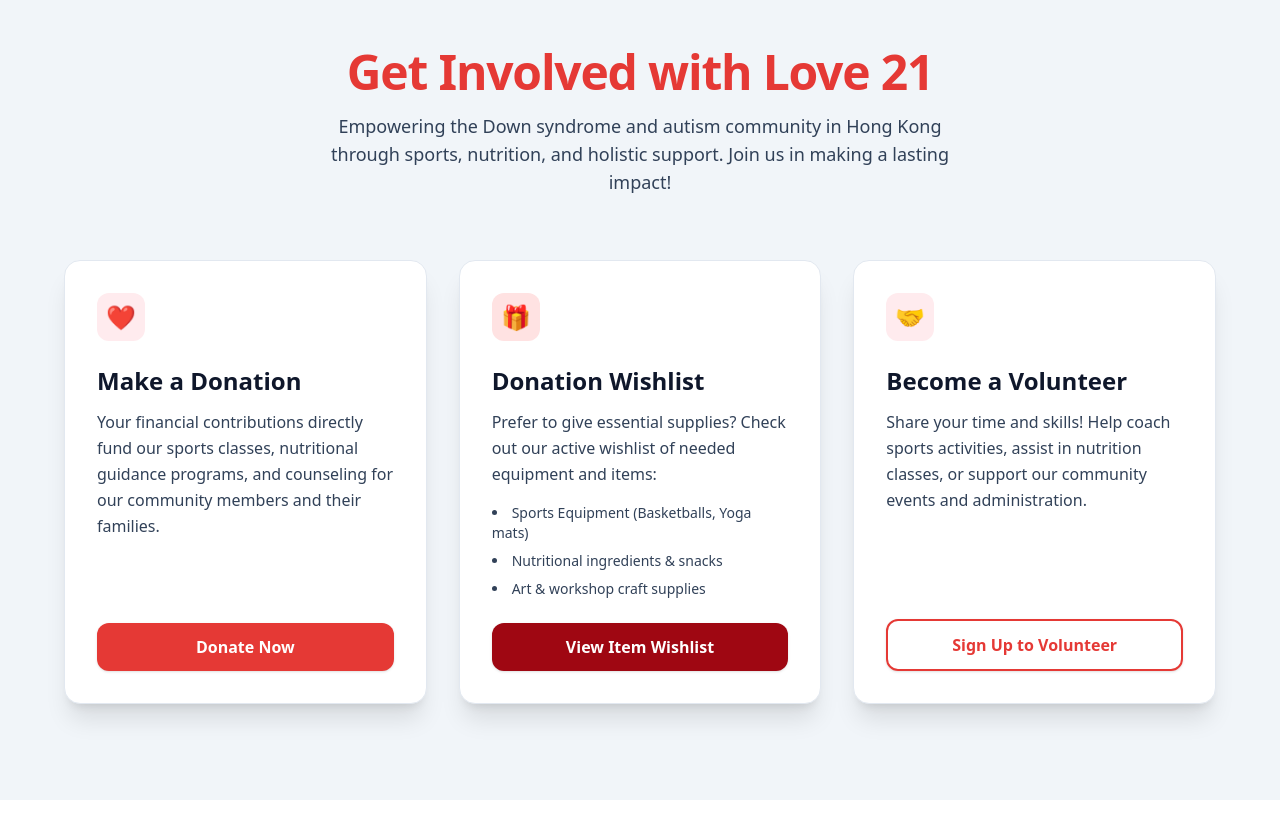
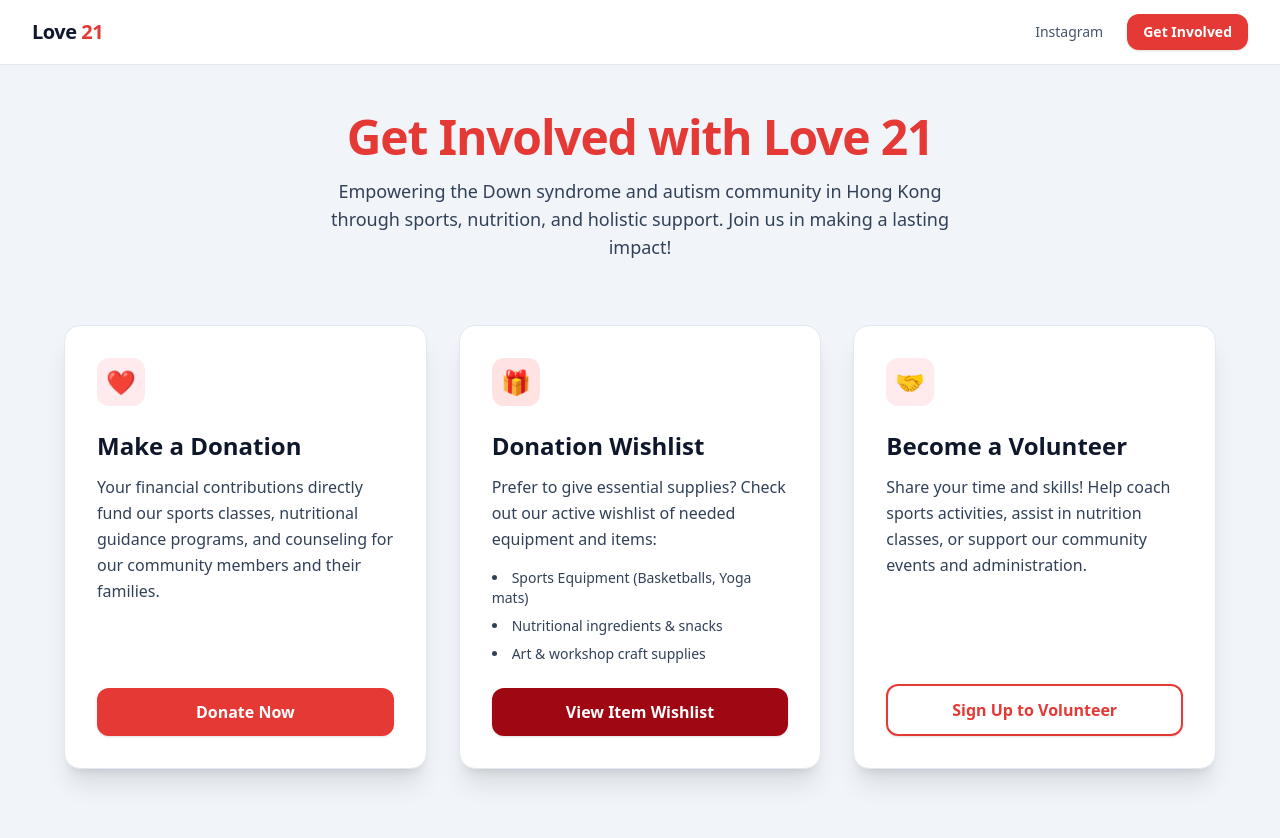
Before and after one commit to asanbl4/code-to-give-2026, a Next.js app in the folder frontend/: page /get-involved in a window 1280 px wide. Shown: the top 838 px of the page. Before the commit the page ends 800 px from the top, so only its background shows below. Built offline with nearby package versions, Linux system fonts and the light colour scheme.

Commit message:
feature: add add top navigation bar website wrapper

```diff
--- a/frontend/app/layout.tsx
+++ b/frontend/app/layout.tsx
@@ -1,5 +1,6 @@
 import type { Metadata } from "next";
 import { Geist, Geist_Mono } from "next/font/google";
+import Link from "next/link";
 import "./globals.css";
 
 const geistSans = Geist({
@@ -13,8 +14,8 @@
 });
 
 export const metadata: Metadata = {
-  title: "Create Next App",
-  description: "Generated by create next app",
+  title: "Love 21",
+  description: "Love 21 Foundation",
 };
 
 export default function RootLayout({
@@ -27,7 +28,32 @@
       lang="en"
       className={`${geistSans.variable} ${geistMono.variable} h-full antialiased`}
     >
-      <body className="min-h-full flex flex-col">{children}</body>
+      <body className="min-h-full flex flex-col">
+        <header className="w-full bg-white border-b border-slate-200 sticky top-0 z-50">
+          <div className="max-w-7xl mx-auto px-4 sm:px-6 lg:px-8 h-16 flex items-center justify-between">
+            <Link href="/" className="font-extrabold text-xl text-slate-900 tracking-tight">
+              Love <span className="text-love21-red">21</span>
+            </Link>
+
+            <nav className="flex items-center space-x-6">
+              <Link
+                href="/instagram"
+                className="text-slate-600 hover:text-slate-900 font-medium text-sm transition-colors"
+              >
+                Instagram
+              </Link>
+              <Link
+                href="/get-involved"
+                className="bg-love21-red hover:bg-love21-red-hover text-white font-semibold text-sm py-2 px-4 rounded-xl transition-colors shadow-sm"
+              >
+                Get Involved
+              </Link>
+            </nav>
+          </div>
+        </header>
+
+        {children}
+      </body>
     </html>
   );
 }
```
